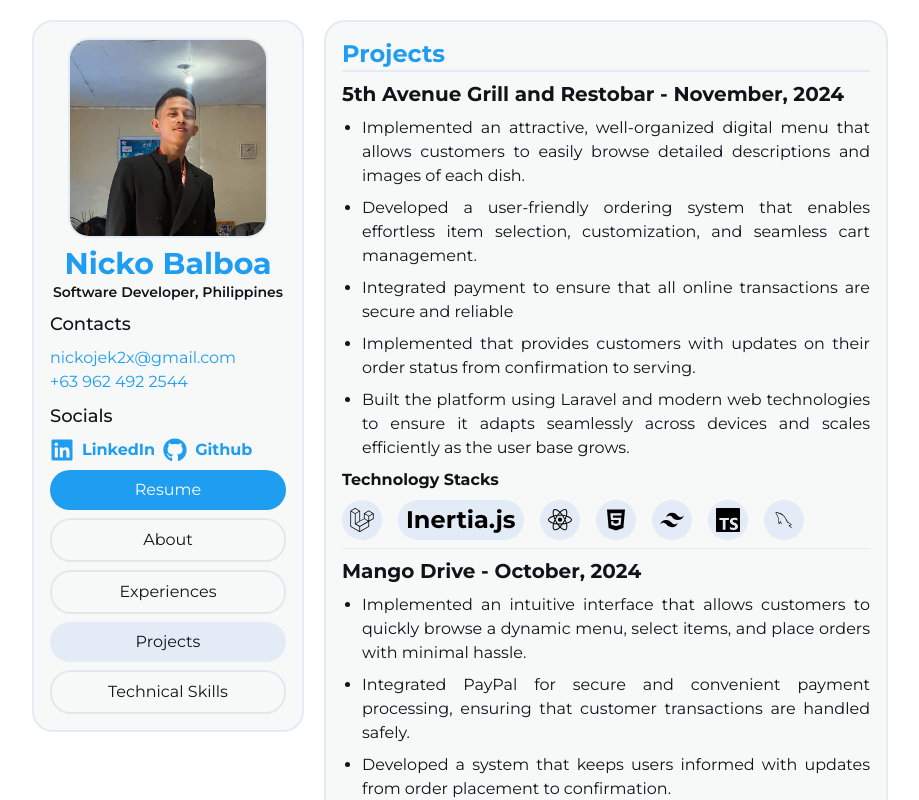
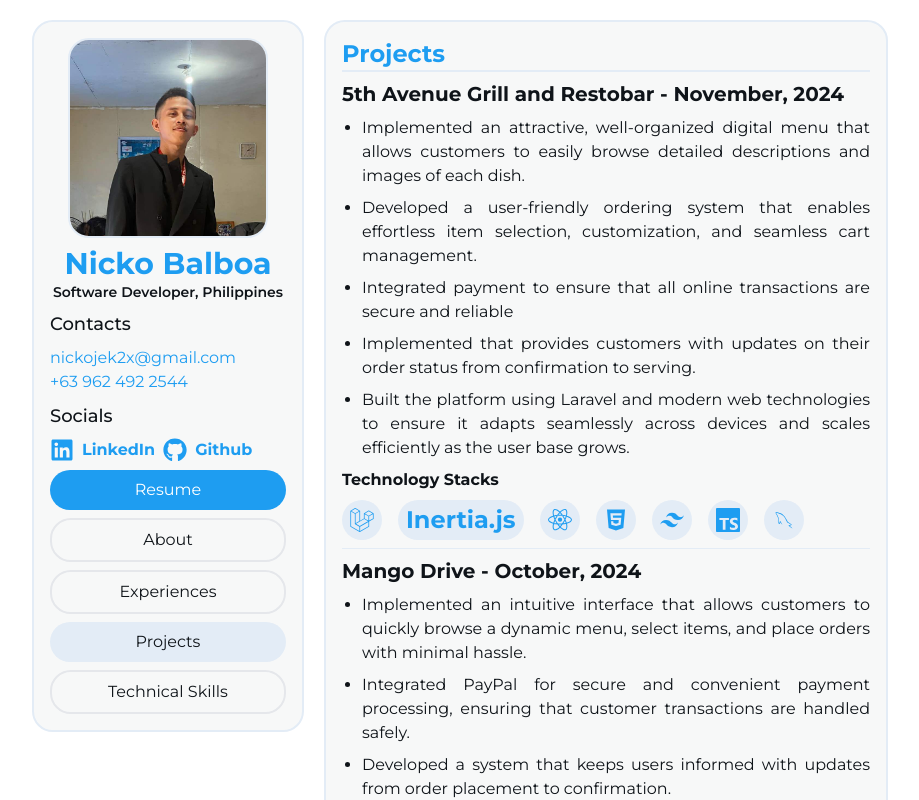
Before and after one commit to NBalboa/me, a React (Vite) app: page / in a window 1280 px wide. Both pictures are taken after a click on the button "Projects". Shown: the top 800 px of the page, without its empty margins (180-1099 px from the left). Built offline with nearby package versions, Linux system fonts and the light colour scheme.

Commit message:
fixed icon color

```diff
--- a/src/components/TechStack.tsx
+++ b/src/components/TechStack.tsx
@@ -10,7 +10,7 @@ type TechStackProps = {
 const TechStack = ({ name, icon, isHover = true }: TechStackProps) => {
   return (
     <div className="flex gap-2 items-center bg-accent text-accent-foreground px-2 py-1 group rounded-lg transition-all ease-in duration-700">
-      <span className="text-2xl text-black font-bold text-accent-foreground">
+      <span className="text-2xl text-primary font-bold text-accent-foreground">
         {icon ? <Icon icon={icon} /> : name}
       </span>
       <p
```
